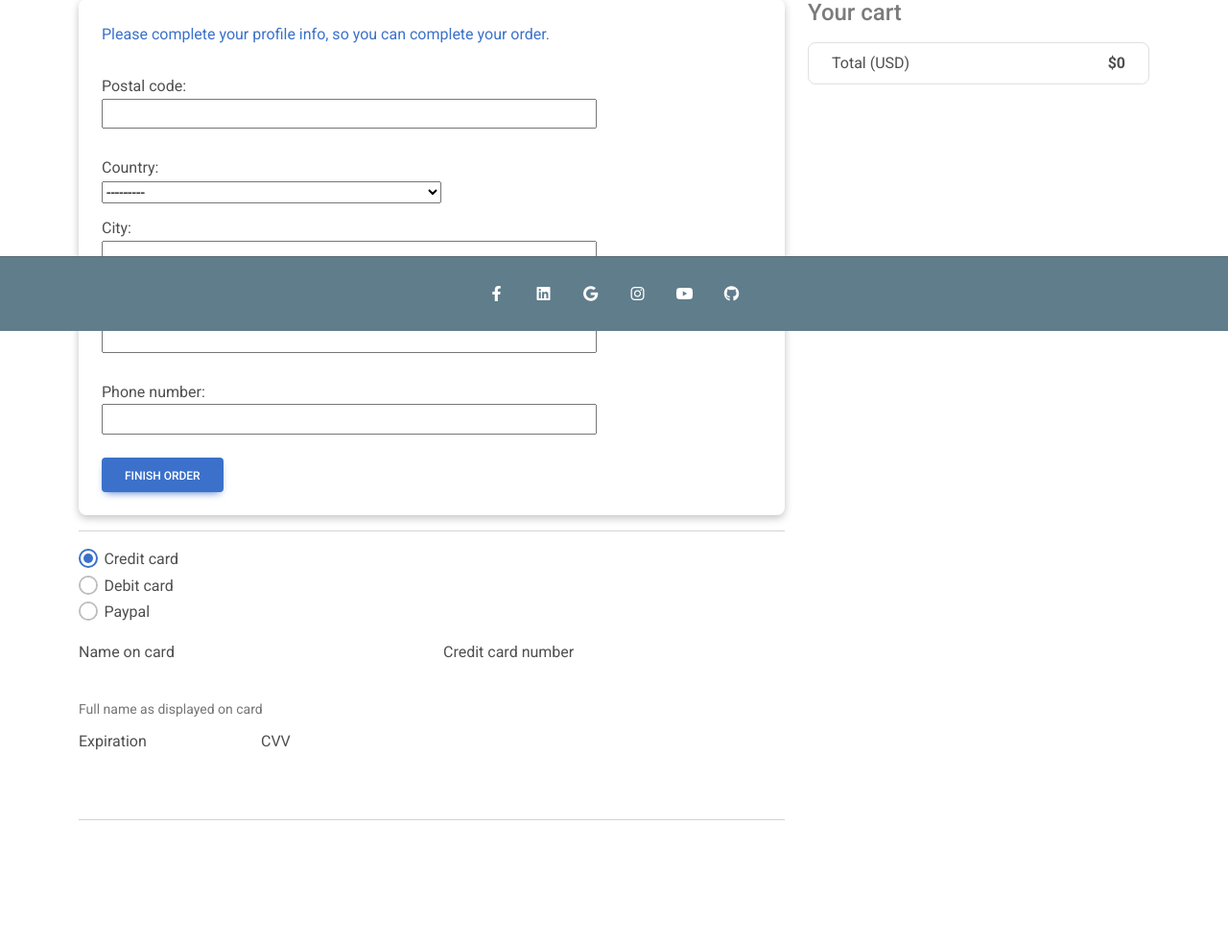
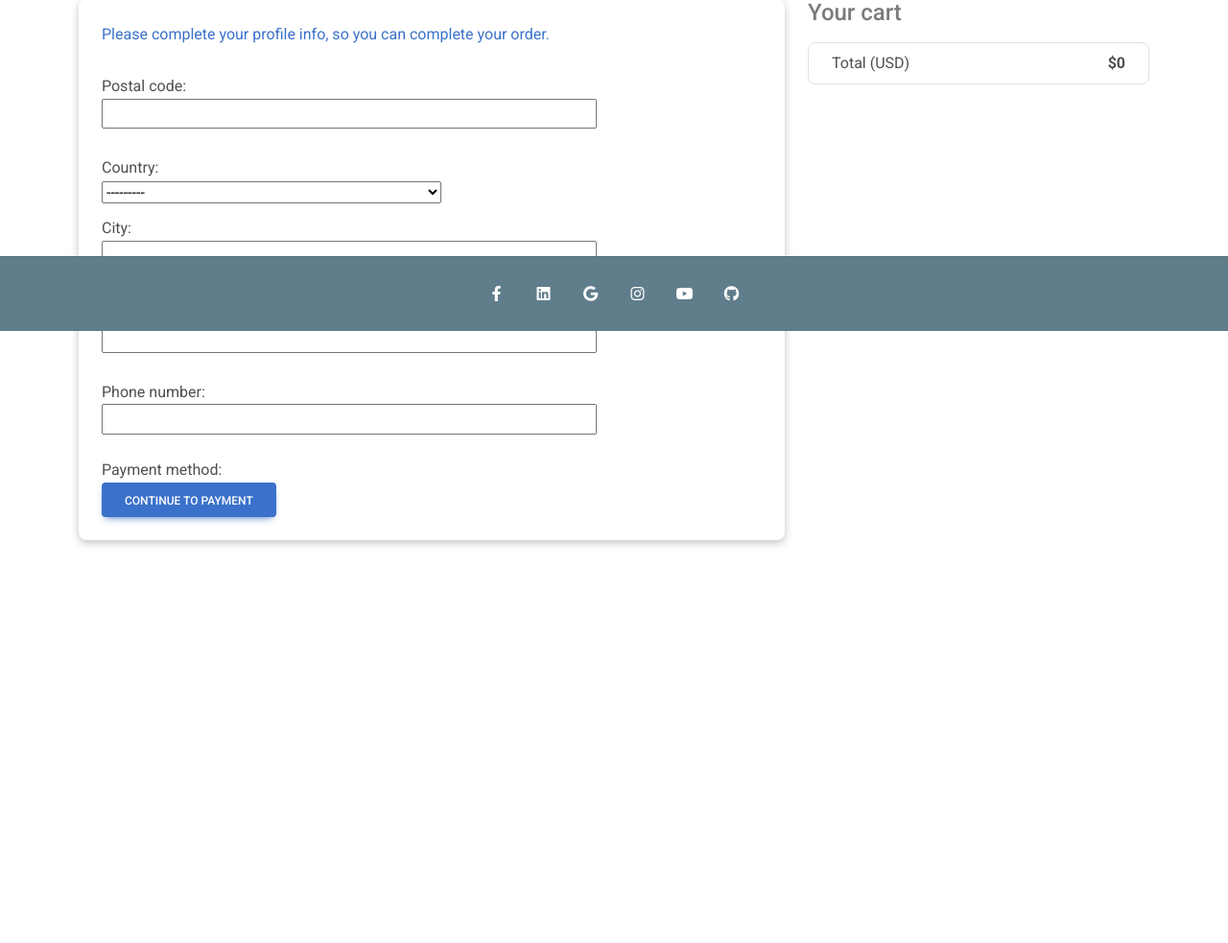
Before and after one commit to xaoccc/OnlyShop, a Django app: page /order/order-checkout/ in a window 1280 px wide. Shown: the part 455-1438 px from the top of the page at 96% size. After the commit the page ends 1024 px from the top, so only its background shows below. Run offline with Django 4.2, Linux system fonts and the light colour scheme; the visitor is signed in with stand-in values (Sample User, id 1); data that the repository does not hold is empty.

Commit message:
payment init

```diff
--- a/OnlyShop/order/urls.py
+++ b/OnlyShop/order/urls.py
@@ -9,4 +9,5 @@ urlpatterns = [
     path('order-unavailable/', views.NoOrdersView.as_view(), name='order_unavailable'),
     path('order-summary/', views.OrderSummaryView.as_view(), name='order_summary'),
     path('order-checkout/', views.OrderCheckoutView.as_view(), name='order_checkout'),
+    path('order-payment/<slug:payment_option>/', views.OrderPaymentView.as_view(), name='order_payment'),
 ]
--- a/OnlyShop/order/views.py
+++ b/OnlyShop/order/views.py
@@ -1,5 +1,6 @@
-from django.shortcuts import redirect
+from django.shortcuts import redirect, render
 from django.urls import reverse
+from django.views import View
 from django.views.generic import ListView, DetailView, TemplateView, FormView
 
 from OnlyShop.main_app.models import ItemOrder
@@ -101,3 +102,8 @@ class OrderCheckoutView(GetUserMixin, OrdersCountMixin, OnlyShopLoginRequiredMix
         else:
             context = self.get_context_data()
             return self.render_to_response(context)
+
+
+class OrderPaymentView(GetUserMixin, OrdersCountMixin, OnlyShopLoginRequiredMixin, View):
+    def get(self, *args, **kwargs):
+        return render(self.request, 'order/payment.html')
--- a/templates/order/order-checkout.html
+++ b/templates/order/order-checkout.html
@@ -46,68 +46,11 @@
                                     <label class="form-label checkout-form" for="{{ field.id_for_label }}">{{ field }}</label>
                                 </div>
                             {% endfor %}
-                            <button class="btn btn-primary" type="submit">Finish Order</button>
+                            <div>Payment method:</div>
+
+                            <button class="btn btn-primary" type="submit">Continue to payment</button>
                         </form>
                     </div>
-
-                    <hr />
-
-                    <div class="my-3">
-                        <div class="form-check">
-                            <input class="form-check-input" type="radio" name="flexRadioDefault" id="flexRadioDefault1" checked />
-                            <label class="form-check-label" for="flexRadioDefault1"> Credit card </label>
-                        </div>
-
-                        <div class="form-check">
-                            <input class="form-check-input" type="radio" name="flexRadioDefault" id="flexRadioDefault2" />
-                            <label class="form-check-label" for="flexRadioDefault2"> Debit card </label>
-                        </div>
-                        <div class="form-check">
-                            <input class="form-check-input" type="radio" name="flexRadioDefault" id="flexRadioDefault3" />
-                            <label class="form-check-label" for="flexRadioDefault3"> Paypal </label>
-                        </div>
-                    </div>
-                    <div class="row mb-3">
-                        <div class="col-md-6 mb-3">
-                            <p class="mb-0">
-                                Name on card
-                            </p>
-                            <div class="form-outline">
-                                <input type="text" class="form-control"/>
-                                <div class="form-helper">Full name as displayed on card</div>
-                            </div>
-                        </div>
-                        <div class="col-md-6 mb-3">
-                            <p class="mb-0">
-                                Credit card number
-                            </p>
-                            <div class="form-outline">
-                                <input type="text" class="form-control" />
-                            </div>
-                        </div>
-                    </div>
-                    <div class="row">
-                        <div class="col-md-3 mb-3">
-                            <p class="mb-0">
-                                Expiration
-                            </p>
-                            <div class="form-outline">
-                                <input type="text" class="form-control" />
-
-                            </div>
-                        </div>
-                        <div class="col-md-3 mb-3">
-                            <p class="mb-0">
-                                CVV
-                            </p>
-                            <div class="form-outline">
-                                <input type="text" class="form-control" />
-
-                            </div>
-                        </div>
-                    </div>
-                    <hr class="mb-4" />
-
 
                 <!--/.Card-->
             </div>
```
Also changed, not shown: templates/order/payment.html (added, +86 -0 lines).
